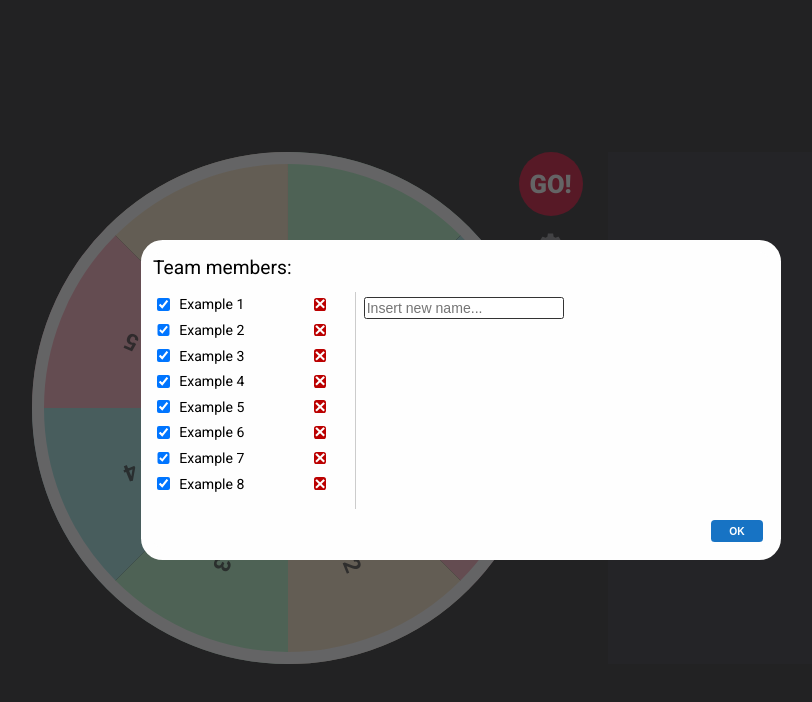
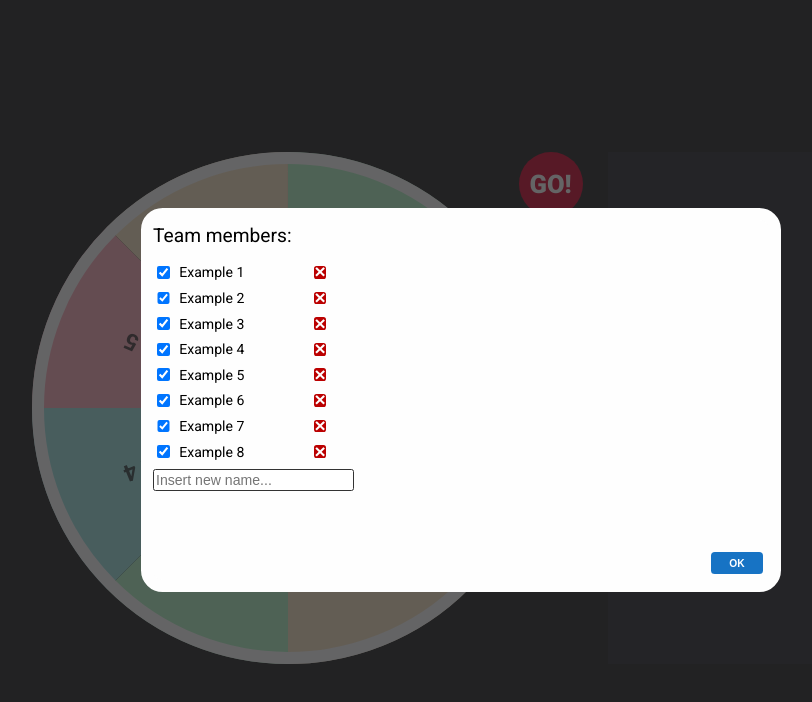
Before and after one commit to coolansplanet/fortune-wheel, a plain HTML site: page index.html in a window 1280 px wide. Both pictures are taken after a click on the button 729 px from the left and 245 px from the top of the page. Shown: the whole page, without its empty margins (179-991 px from the left). Drawn offline with Linux system fonts and the light colour scheme.

Commit message:
css fixes

```diff
--- a/styles.css
+++ b/styles.css
@@ -34,7 +34,8 @@ html {
 .wheel-side {
   width: 50vw;
   height: 40vw;
-  position: relative;
+  position: sticky;
+  top: 0;
 }
 
 .list-side {
@@ -252,7 +253,7 @@ html {
   left: 50%;
   translate: -50% -50%;
   width: 50vw;
-  height: 25vw;
+  height: 30vw;
   scale: 0.01;
   opacity: 0;
   z-index: 5000;
@@ -324,7 +325,7 @@ html {
   list-style-type: none;
   padding: 0;
   margin: 0;
-  height: 17vw;
+  height: 22vw;
   columns: auto 3;
   column-rule: 0.1vw solid #cccccc;
   column-fill: auto;
```
